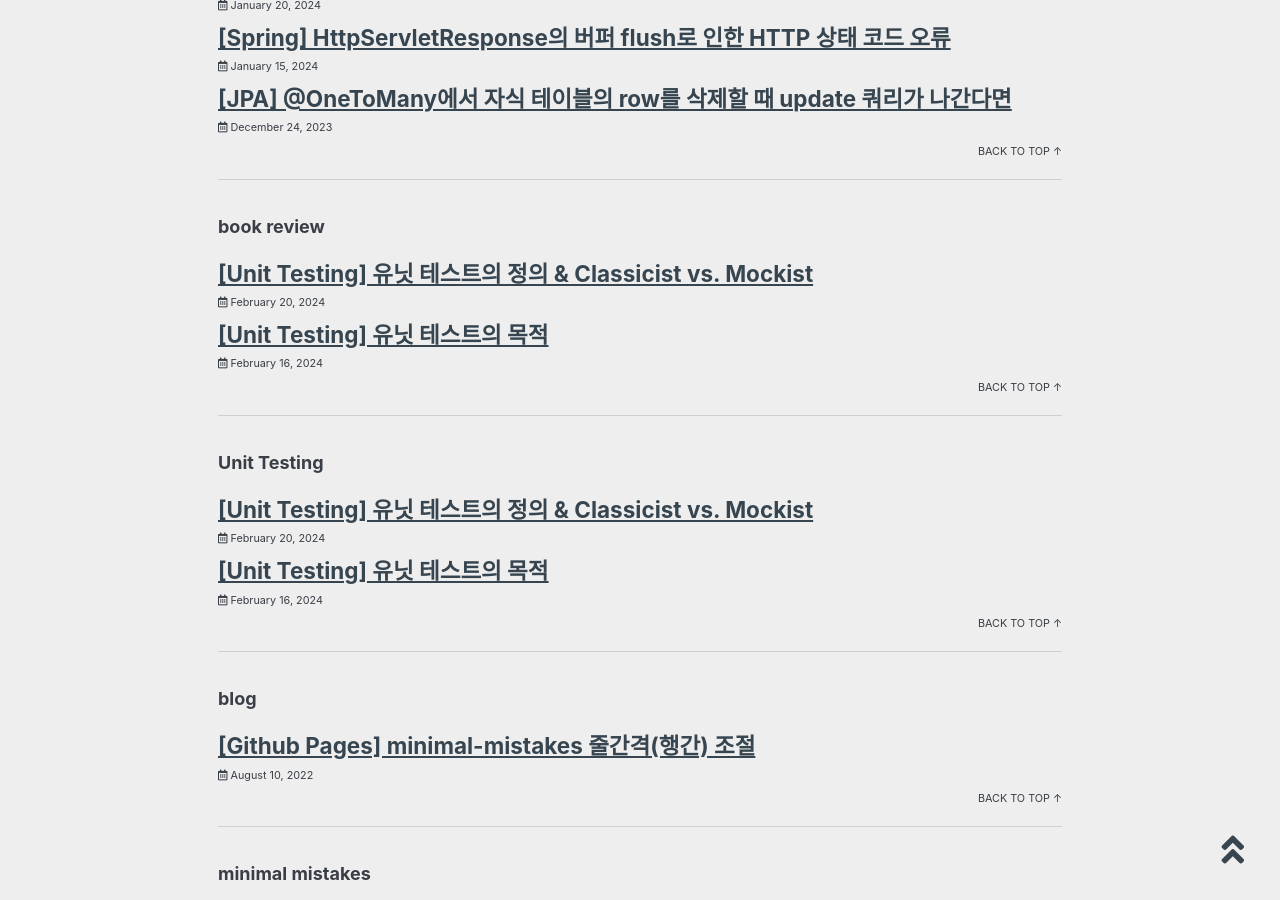
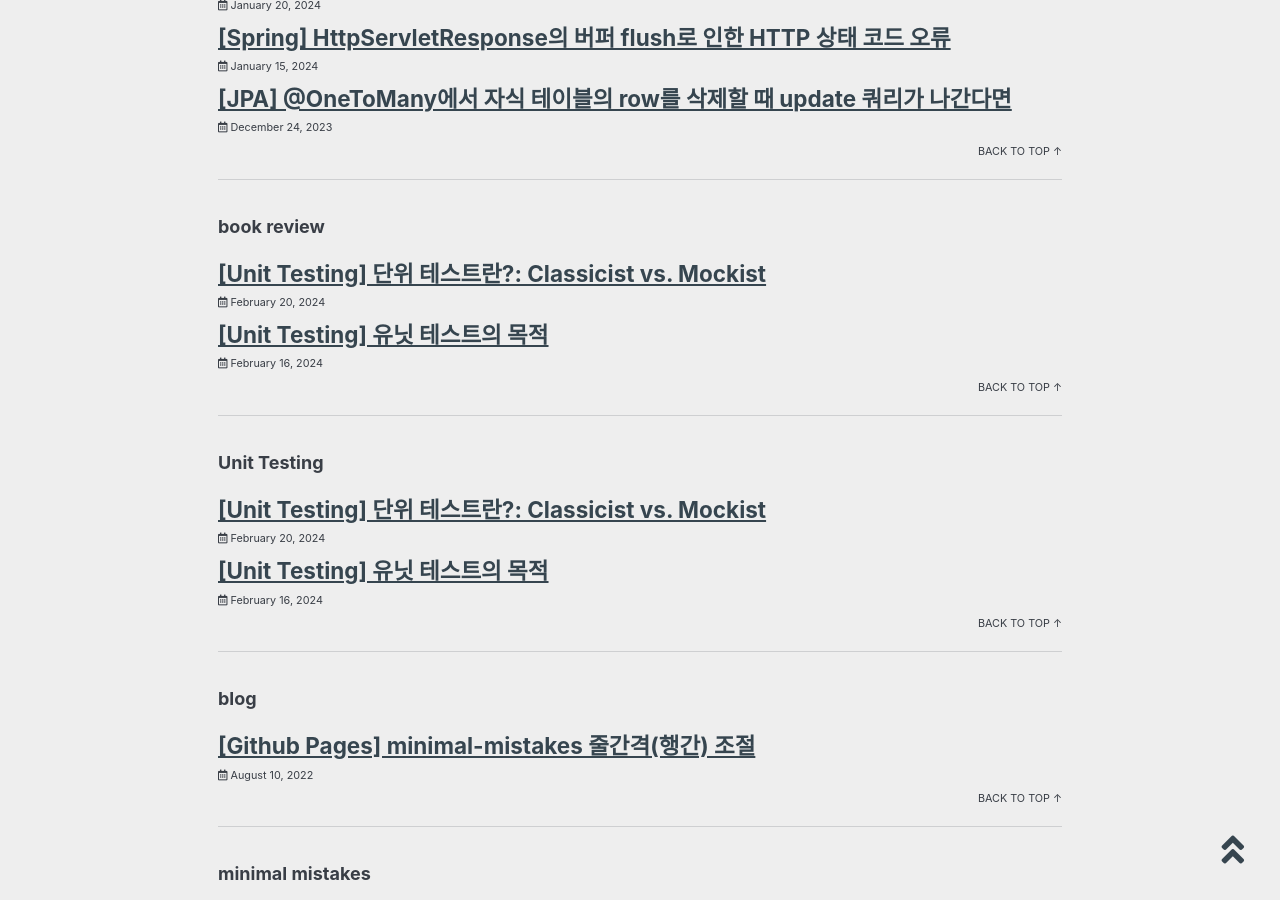
Before and after one commit to shyeokchoi/shyeokchoi.github.io, a Jekyll site: the page built from _pages/tag-archive.md, in a window 1280 px wide and 900 px high, scrolled down 2842 px. Built offline with Jekyll 4.4.1, drawn with Linux system fonts in a browser that asks for light colours; cached includes are drawn as plain includes; part of the change alters nothing that is shown.

Commit message:
edit 2024-02-20

```diff
--- a/_posts/Unit Testing/2024-02-20-unit-testing-definition.md
+++ b/_posts/Unit Testing/2024-02-20-unit-testing-definition.md
@@ -1,5 +1,5 @@
 ---
-title: "[Unit Testing] 유닛 테스트의 정의 & Classicist vs. Mockist"
+title: "[Unit Testing] 단위 테스트란?: Classicist vs. Mockist"
 
 categories:
   - Unit Testing Principles, Practices and Patterns
@@ -15,7 +15,7 @@ last_modified_at: 2024-02-20
 
 > [Unit Testing Principles, Practices, and Patterns](https://www.amazon.com/Unit-Testing-Principles-Practices-Patterns/dp/1617296279)를 읽고 내용을 정리한 글입니다.
 
-# 유닛 테스트의 정의
+# 단위테스트(Unit Test)의 정의
 
 1. 작은 단위(unit)만을 검증한다.
 2. 빠르게 실행가능하다.
@@ -23,7 +23,7 @@ last_modified_at: 2024-02-20
 
 **여기서 핵심은 독립성. 그리고 이 독립성을 어떻게 정의하는지가 Classicist와 Mockist의 의견이 갈리는 지점입니다.**
 
-# 독립성의 정의에 대한 Classicist vs. Mockist 의견 차이
+# Classicist vs. Mockist
 
 ## Classicist
 
@@ -36,7 +36,7 @@ Classicist가 말하는 독립성은, `테스트들 사이의 독립성` 입니
 Mockist가 말하는 독립성은, `협력 클래스들로부터의 격리` 입니다.
 즉, 어떤 클래스가 테스트의 대상이 된다면, 그 클래스가 의존하고 있는 다른 클래스들은 모두 mocking 되어야 한다는 의미입니다.
 
-## 이 차이로부터 이끌어진 결론
+## 결론
 
 Classicist가 말하는 단위, 즉 `unit`은 클래스 하나를 의미하는 것이 아닙니다.
 Shared state가 존재하지 않는 한, 여러 개의 클래스도 단위가 될 수 있습니다.
@@ -78,7 +78,9 @@ Classicist 방식으로 `Store`에 대한 테스트를 작성하면 다음과
 > 클래스 하나가 단위이기 때문에, 더 세밀한 테스트가 가능하다.
 
 위 Mockist 테스트 코드에서는, `Cashier`와 `InventoryManager`의 구현과는 상관없이 `Store`의 로직만을 테스트합니다.
-제대로 `InventoryManager`의 도움을 받아 재고를 감소시키고 있는지, `Cashier`의 도움을 받아 계산을 하는 로직이 추가되어 있는지, 등등.
+제대로 `InventoryManager`의 함수를 호출하고 있는지, `Cashier`를 활용해 계산을 하는 로직이 추가되어 있는지 등을 아래 코드를 통해서 확인합니다.
+
+<script src="https://gist.github.com/shyeokchoi/c12125c918b9a2f652e0f0d6a979011d.js"></script>
 
 이런 식으로 `Cashier`와 `InventoryManager`에 대해서도 따로 테스트코드가 작성될 것입니다.
 
@@ -105,15 +107,35 @@ Classicist 방식으로 `Store`에 대한 테스트를 작성하면 다음과
 > 테스트의 대상이 되는 클래스가 굉장히 복잡한 의존성 그래프에 속해있을 때, immediate dependency만 mocking하면, 그래프를 타고 내려가며 계속 의존성을 주입해줄 필요가 없어진다.
 > 즉, 테스트 준비에 드는 시간이 줄어든다.
 
+Classicist 코드를 보면,
+
+<script src="https://gist.github.com/shyeokchoi/1e50a6fb2f63abca469f8c9c1de23d5c.js"></script>
+
+이렇게 의존성을 주입해주는 부분이 있습니다.
+
+반면, Mockist는
+
+<script src="https://gist.github.com/shyeokchoi/8997d29e102984a8ec49802299d22ec0.js"></script>
+
+이렇게 어노테이션만으로 처리합니다.
+
+Mockist의 경우 `Cashier`와 `InventoryManager` 자체를 모킹하기 때문에, 이 클래스들이 의존하는 map 들의 주입은 신경쓸 필요 없습니다.
+`Store`, `Cashier`, `InventoryManager`가 더 많은 클래스들에 의존할수록 이 차이는 커질 것입니다.
+
 ### 반박
 
 > 문제에 대한 접근 자체가 잘못되었다.
 > 복잡한 의존성 그래프가 생성되는 것은 테스트 코드의 문제가 아니라, 운영 코드 디자인 상의 문제를 시사한다.
 > 오히려 단위 테스트가 이 점을 짚어주는 시험지 역할을 한다는 점이 Classicist 접근의 장점이다.
 
+저자는 이 경우, 애초에 운영 코드가 잘못된 것이지 테스트코드 작성 방식이 문제가 아니라고 주장합니다.
+이 내용은 책 뒷부분에서 다시 정리한다고 하니, 나중에 더 자세히 정리하겠습니다.
+
 ## 버그 지점을 정확히 특정 가능
 
 > 테스트 실패 시, `SUT`에 버그가 있음이 확실하다.
+
+의미상의 기능 단위가 아닌, 각 클래스마다 테스트코드가 작성되기 때문에 어느 클래스에서 버그가 발생했는지 바로 알 수 있습니다.
 
 ### 반박
 
@@ -122,9 +144,18 @@ Classicist 방식으로 `Store`에 대한 테스트를 작성하면 다음과
 > 또, 하나의 변경이 많은 테스트 실패를 야기하는 것은 오히려 좋을 수도 있다.
 > 지금 수정한 코드가 어디에 영향을 주는지 알 수 있으니.
 
+하나의 클래스에 적용된 변경이 많은 테스트 실패를 야기하는 것은 모킹을 사용하면 불가능한 일입니다.
+해당 클래스를 주입받는 곳들에선 실제 클래스가 아닌 모킹된 클래스를 주입받고, 의도한대로 작동한다고 가정하고 테스트가 진행되기 때문입니다.
+이는 방금 이루어진 변경사항이 운영 코드에선 어떻게 전파되어 어디까지 영향을 미칠지 파악하기 힘들게 만듭니다.
+
 ## 그 외 Mockist들을 향한 비판
 
 > Mockist들의 테스트 코드는 `결과`가 아니라 `구현`을 검증하게 되는 경향이 있다.
+
+<script src="https://gist.github.com/shyeokchoi/c12125c918b9a2f652e0f0d6a979011d.js"></script>
+
+제가 작성한 이 테스트코드가 `구현`을 검증하는 대표적인 예시라고 볼 수 있습니다.
+저자는 이렇게 `구현`을 검증하기보다는 특정 시나리오에 대해 올바른 결과가 발생하는지를 검증해야 한다고 보는 것입니다.
 
 # Integration Test(통합 테스트)에 대한 Classicist, Mockist의 의견
 
```
